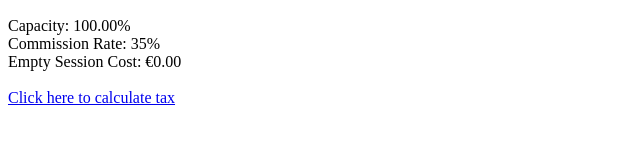
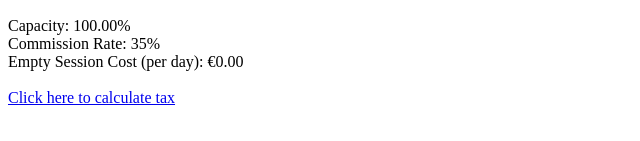
Before and after one commit to graham1980/acu-rates, a plain HTML site: page index.html in a window 1280 px wide. Shown: the part 307-448 px from the top of the page, 0-640 px from the left. Drawn offline with Linux system fonts and the light colour scheme.

Commit message:
Update index.html

```diff
--- a/index.html
+++ b/index.html
@@ -53,7 +53,7 @@
             document.getElementById('commissionRate').innerText = `Commission Rate: ${commissionRate * 100}%`;
 
             // Update UI with empty session cost
-            document.getElementById('emptySessionCostLabel').innerText = `Empty Session Cost: €${emptySessionExpenses.toFixed(2)}`;
+            document.getElementById('emptySessionCostLabel').innerText = `Empty Session Cost (per day): €${emptySessionExpenses.toFixed(2)}`;
 
             // Update UI with calculated monthly earnings
             document.getElementById('result').innerText = `Monthly Earnings (pre-tax): €${monthlyEarnings.toFixed(2)}`;
```
